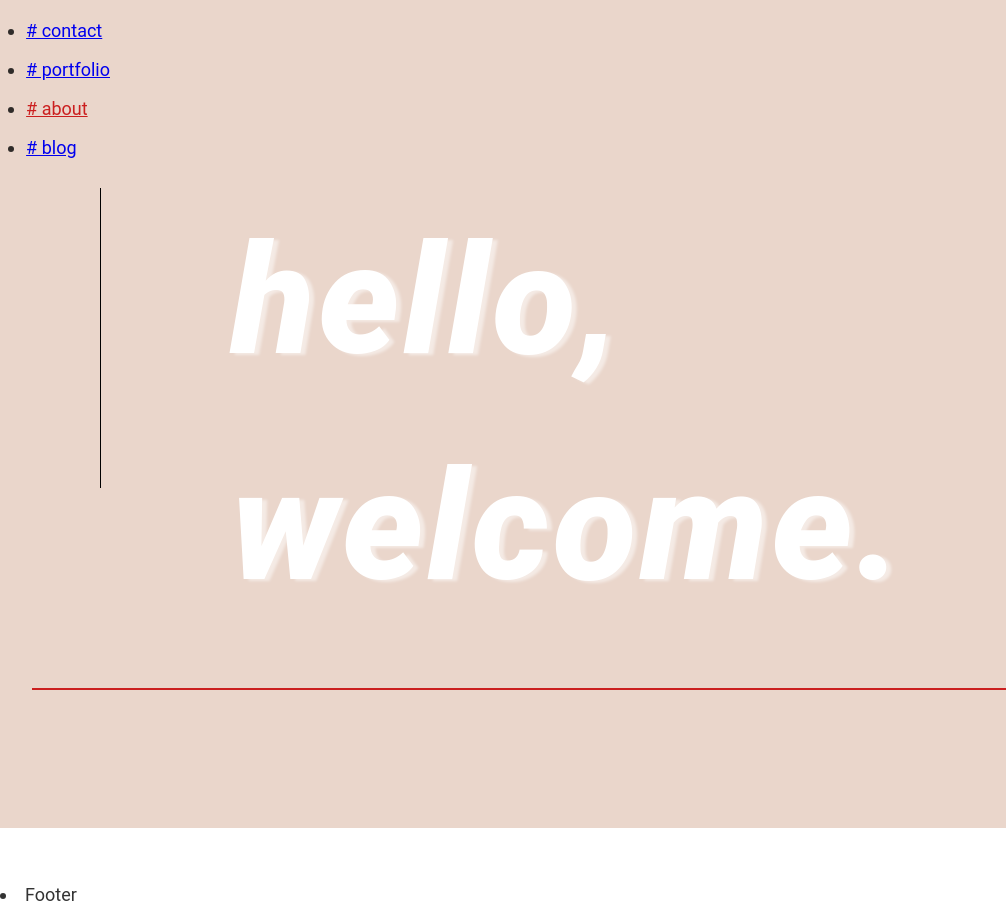
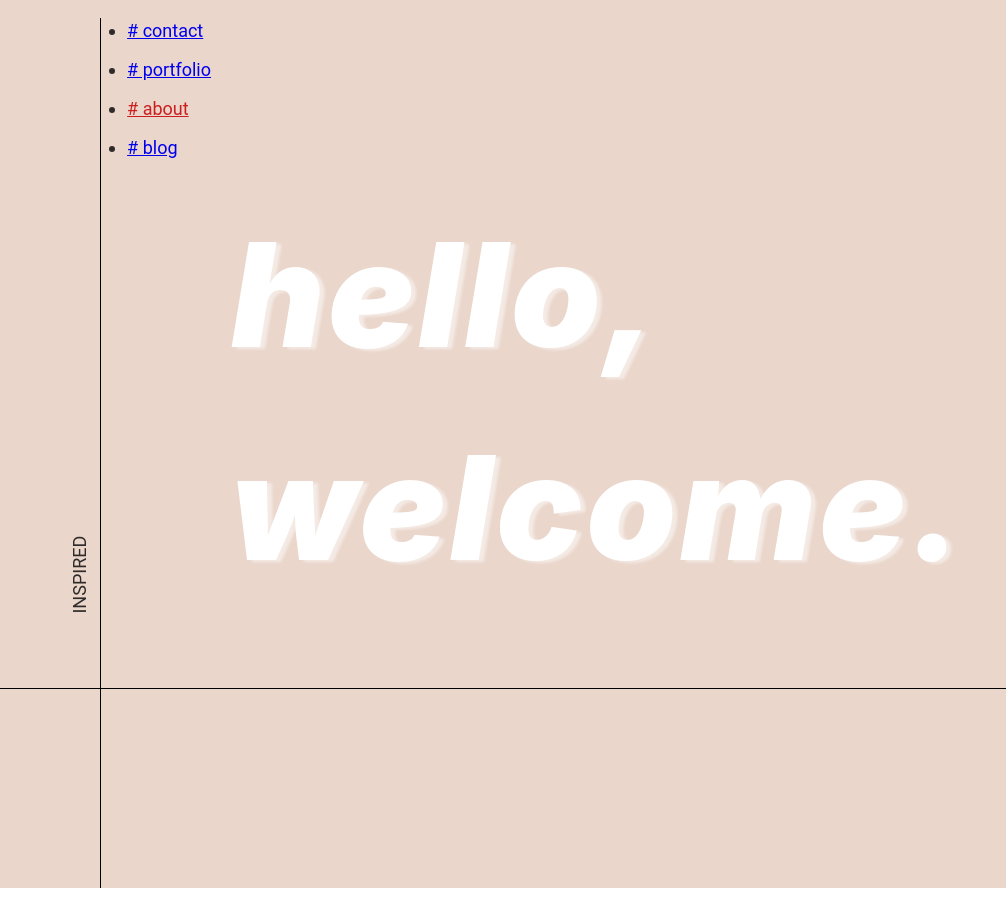
Before and after one commit to Brandon-Pampuch/portfolio, a Gatsby site: page / in a window 1280 px wide. Shown: the top 911 px of the page, without its empty margins (0-1006 px from the left). Built offline with nearby package versions, Linux system fonts and the light colour scheme; Gatsby itself is replaced by a stand-in of ours.

Commit message:
inspired tag absolute positioned

```diff
--- a/src/components/Header.js
+++ b/src/components/Header.js
@@ -6,8 +6,8 @@
   return (
     <header className={styles.header}>
 
-      <nav>
-        <div>
+      <nav className={styles.nav}>
+
           <ul className={styles.navList}>
             <li>
               <Link className={styles.navItem} activeClassName={styles.active} to="/contact">
@@ -24,7 +24,7 @@
               <Link className={styles.navItem} activeClassName={styles.active} to="/blog"># blog</Link>
             </li>
           </ul>
-        </div>
+
       </nav>
     </header>
   )
--- a/src/components/Header.module.scss
+++ b/src/components/Header.module.scss
@@ -11,18 +11,23 @@
     font-size: 3rem;
     text-decoration: none;
 }
-// .nav-list::after{
-//     content: "";
-//     border: .5px solid black;
-//     width: 300px;
-//     display: block;
-// }
+
+.nav {
+    border-left: 0.2px solid black;
+    margin-left: 100px;
+
+
+
+
+}
+
 .nav-list {
 
     list-style-type: none;
-    margin-left: 100px;
-    border-left: 0.2px solid black;
-    padding-left: 20px;
+
+    padding-right: 1000px;
+
+
 
 
 }
--- a/src/pages/index.js
+++ b/src/pages/index.js
@@ -1,13 +1,16 @@
 import React from "react"
-import Link from "gatsby-link"
 import Layout from "../layouts/Layout"
-import { graphql } from "gatsby"
-import styles from './index.module.scss'
+import styles from "./index.module.scss"
 
 export default ({ data }) => (
-  <Layout >
+  <Layout>
     <div className={styles.background}>
+      <p className={styles.inspiredText}>INSPIRED</p>
+
+      <div className={styles.box}></div>
       <h1 className={styles.heroText}>hello, welcome.</h1>
+
+      <div className={styles.border}></div>
     </div>
-</Layout>
+  </Layout>
 )
--- a/src/pages/index.module.scss
+++ b/src/pages/index.module.scss
@@ -3,31 +3,69 @@
     background-color: #EAD6CB;
     min-height: 80vh;
     background-size: cover;
+    width: 100%;
 
 }
 
- .background::after{
+ .heroText::after{
      content: "";
-     border: .3px solid #CB1F1F;
-     width: 95%;
+
+     width: 100%;
      margin: 0 auto;
      display: block;
+     margin-right: 400px;
+     margin-top: 300px;
 
  }
 
  .heroText {
     text-shadow: 5px 2px 3px rgba(255,255,255,0.5);
-    font-family: Roboto;
+    // font-family: Roboto;
     font-style: italic;
     font-weight: 900;
-    font-size: 8.5rem;
+    font-size: 8rem;
     line-height: 148.8%;
     letter-spacing: 0.025em;
     margin-left:100px;
-    margin-bottom: 200px;
     border-left: 1px solid black;
     padding-left:130px;
-    height: 300px;
+    height: 500px;
+    margin-bottom: 0;
 
     color: #FFFFFF;
  }
+
+ .border {
+     border-top: 1px solid black;
+     border-left: 1px solid black;
+     height:200px;
+     margin-left: 100px
+
+ }
+
+ .box {
+     position: absolute;
+   border-bottom: 1px solid black;
+   border-right: 1px solid black;
+   width:101px;
+   margin-top: 500px;
+   padding-left: 10px;
+
+
+}
+
+.inspiredText {
+    position: absolute;
+    top: 550px;
+    left:30px;
+    width:101px;
+    transform: rotate(270deg);
+
+
+
+
+
+
+
+
+}
```
